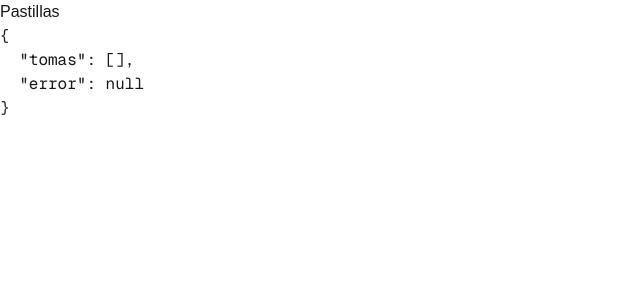
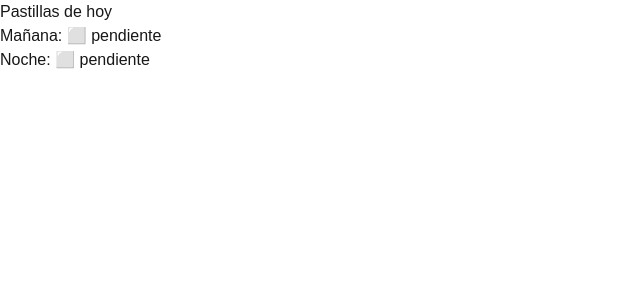
Before and after one commit to acanosa23/proyecto-pastillero, a Next.js app: page / in a window 1280 px wide. Shown: the top 300 px of the page, without its empty margins (0-640 px from the left). Built offline with nearby package versions, Linux system fonts and the light colour scheme; no server answers; the database is empty.

Commit message:
Mostrar estado de hoy

```diff
--- a/src/app/page.js
+++ b/src/app/page.js
@@ -7,17 +7,28 @@ const supabase = createClient(
   process.env.NEXT_PUBLIC_SUPABASE_ANON_KEY
 );
 
+function fechaMadrid(fecha) {
+  return new Intl.DateTimeFormat('en-CA', { timeZone: 'Europe/Madrid' }).format(fecha);
+}
+
 export default async function Home() {
-  const { data: tomas, error } = await supabase
+  const { data: tomas } = await supabase
     .from('tomas')
-    .select('period, taken_at, source')
+    .select('period, taken_at')
     .order('taken_at', { ascending: false })
     .limit(10);
 
+  const hoy = fechaMadrid(new Date());
+  const tomasHoy = (tomas || []).filter((t) => fechaMadrid(new Date(t.taken_at)) === hoy);
+
+  const manana = tomasHoy.find((t) => t.period === 'mañana');
+  const noche = tomasHoy.find((t) => t.period === 'noche');
+
   return (
     <main>
-      <h1>Pastillas</h1>
-      <pre>{JSON.stringify({ tomas, error }, null, 2)}</pre>
+      <h1>Pastillas de hoy</h1>
+      <p>Mañana: {manana ? '✅ tomada' : '⬜ pendiente'}</p>
+      <p>Noche: {noche ? '✅ tomada' : '⬜ pendiente'}</p>
     </main>
   );
 }
```
